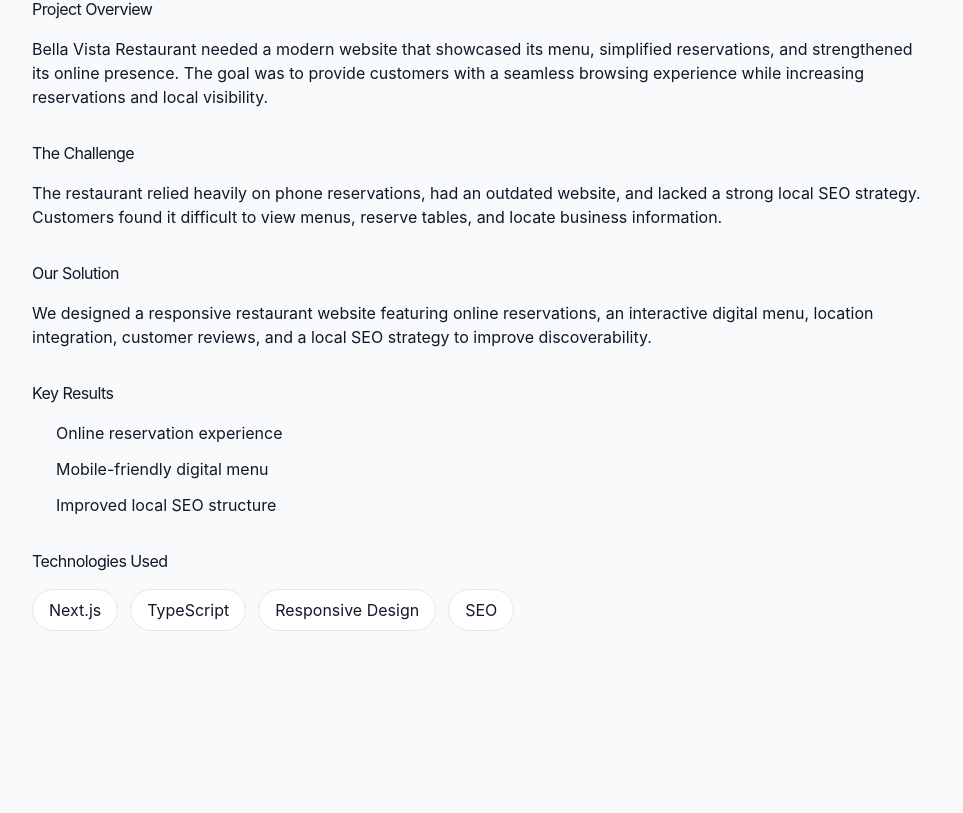
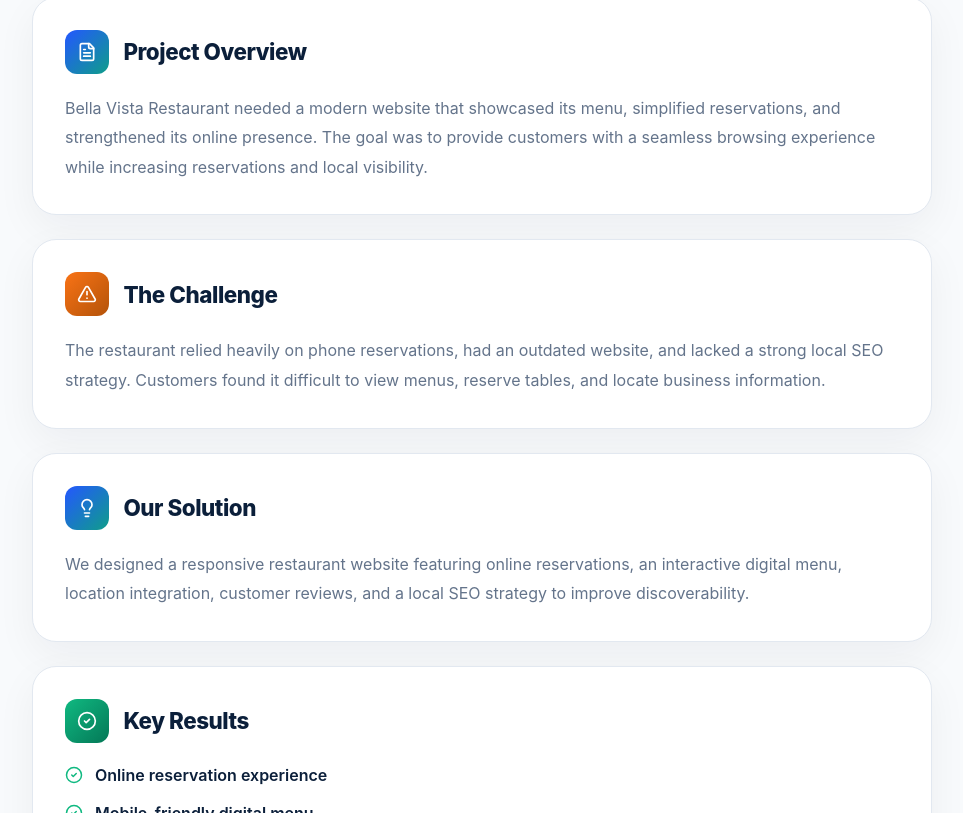
Before and after one commit to Akashys007-png/digital-growth-studio, a Next.js app: page /portfolio/bella-vista-restaurant in a window 1280 px wide. Shown: the part 6767-7580 px from the top of the page, without its empty margins (158-1121 px from the left). Built offline with nearby package versions, Linux system fonts and the light colour scheme; no server answers.

Commit message:
Restyle case study overview/challenge/solution/results sections

```diff
--- a/app/portfolio/[slug]/page.tsx
+++ b/app/portfolio/[slug]/page.tsx
@@ -1,5 +1,12 @@
 import { notFound } from "next/navigation";
 import type { Metadata } from "next";
+import {
+  FileText,
+  AlertTriangle,
+  Lightbulb,
+  CheckCircle2,
+  Code2,
+} from "lucide-react";
 
 import { portfolioProjects } from "@/data/portfolioProjects";
 
@@ -105,32 +112,60 @@ export default async function PortfolioCaseStudyPage({
       <Section>
         <div className="case-study-content">
           <div className="case-study-block">
-            <h2>Project Overview</h2>
+            <div className="case-study-block-header">
+              <div className="case-study-block-icon">
+                <FileText size={20} strokeWidth={2} />
+              </div>
+              <h2>Project Overview</h2>
+            </div>
             <p>{project.overview}</p>
           </div>
 
           <div className="case-study-block">
-            <h2>The Challenge</h2>
+            <div className="case-study-block-header">
+              <div className="case-study-block-icon case-study-block-icon-warn">
+                <AlertTriangle size={20} strokeWidth={2} />
+              </div>
+              <h2>The Challenge</h2>
+            </div>
             <p>{project.challenge}</p>
           </div>
 
           <div className="case-study-block">
-            <h2>Our Solution</h2>
+            <div className="case-study-block-header">
+              <div className="case-study-block-icon">
+                <Lightbulb size={20} strokeWidth={2} />
+              </div>
+              <h2>Our Solution</h2>
+            </div>
             <p>{project.solution}</p>
           </div>
 
           <div className="case-study-block">
-            <h2>Key Results</h2>
+            <div className="case-study-block-header">
+              <div className="case-study-block-icon case-study-block-icon-success">
+                <CheckCircle2 size={20} strokeWidth={2} />
+              </div>
+              <h2>Key Results</h2>
+            </div>
 
             <ul>
               {project.results.map((result) => (
-                <li key={result}>{result}</li>
+                <li key={result}>
+                  <CheckCircle2 size={18} strokeWidth={2} />
+                  <span>{result}</span>
+                </li>
               ))}
             </ul>
           </div>
 
           <div className="case-study-block">
-            <h2>Technologies Used</h2>
+            <div className="case-study-block-header">
+              <div className="case-study-block-icon">
+                <Code2 size={20} strokeWidth={2} />
+              </div>
+              <h2>Technologies Used</h2>
+            </div>
 
             <div className="case-study-tags">
               {project.technologies.map((tech) => (
--- a/styles/portfolio.css
+++ b/styles/portfolio.css
@@ -502,24 +502,82 @@
 }
 
 .case-study-content {
+  display: flex;
+  flex-direction: column;
+  gap: 1.5rem;
   max-width: 900px;
   margin: 0 auto;
 }
 
 .case-study-block {
-  margin-bottom: 2rem;
+  padding: 2rem;
+  border-radius: var(--radius-lg, 24px);
+  border: 1px solid var(--border-color);
+  background: #ffffff;
+  box-shadow: 0 14px 40px rgba(15, 23, 42, 0.05);
+}
+
+.case-study-block-header {
+  display: flex;
+  align-items: center;
+  gap: 0.9rem;
+  margin-bottom: 1.25rem;
+}
+
+.case-study-block-icon {
+  display: flex;
+  flex-shrink: 0;
+  align-items: center;
+  justify-content: center;
+  width: 44px;
+  height: 44px;
+  border-radius: 12px;
+  background: linear-gradient(135deg, var(--blue), var(--teal));
+  color: #ffffff;
+}
+
+.case-study-block-icon-warn {
+  background: linear-gradient(135deg, #f97316, #b45309);
+}
+
+.case-study-block-icon-success {
+  background: linear-gradient(135deg, #10b981, #047857);
 }
 
 .case-study-block h2 {
-  margin-bottom: 1rem;
+  margin: 0;
+  font-size: 1.4rem;
+  font-weight: 800;
+  color: var(--color-heading);
+  letter-spacing: -0.02em;
+}
+
+.case-study-block p {
+  margin: 0;
+  line-height: 1.85;
+  color: var(--text-light);
 }
 
 .case-study-block ul {
-  padding-left: 1.5rem;
+  display: flex;
+  flex-direction: column;
+  gap: 0.9rem;
+  padding: 0;
+  margin: 0;
+  list-style: none;
 }
 
 .case-study-block li {
-  margin-bottom: 0.75rem;
+  display: flex;
+  align-items: center;
+  gap: 0.75rem;
+  font-weight: 600;
+  color: var(--color-heading);
+}
+
+.case-study-block li svg {
+  flex-shrink: 0;
+  color: #10b981;
 }
 
 .case-study-tags {
@@ -533,6 +591,15 @@
   border-radius: 999px;
   background: var(--card-bg);
   border: 1px solid var(--border-color);
+  font-weight: 600;
+  font-size: 0.9rem;
+  color: var(--color-heading);
+}
+
+@media (max-width: 640px) {
+  .case-study-block {
+    padding: 1.5rem;
+  }
 }
 /* ==========================
    PROJECT SUMMARY
```
